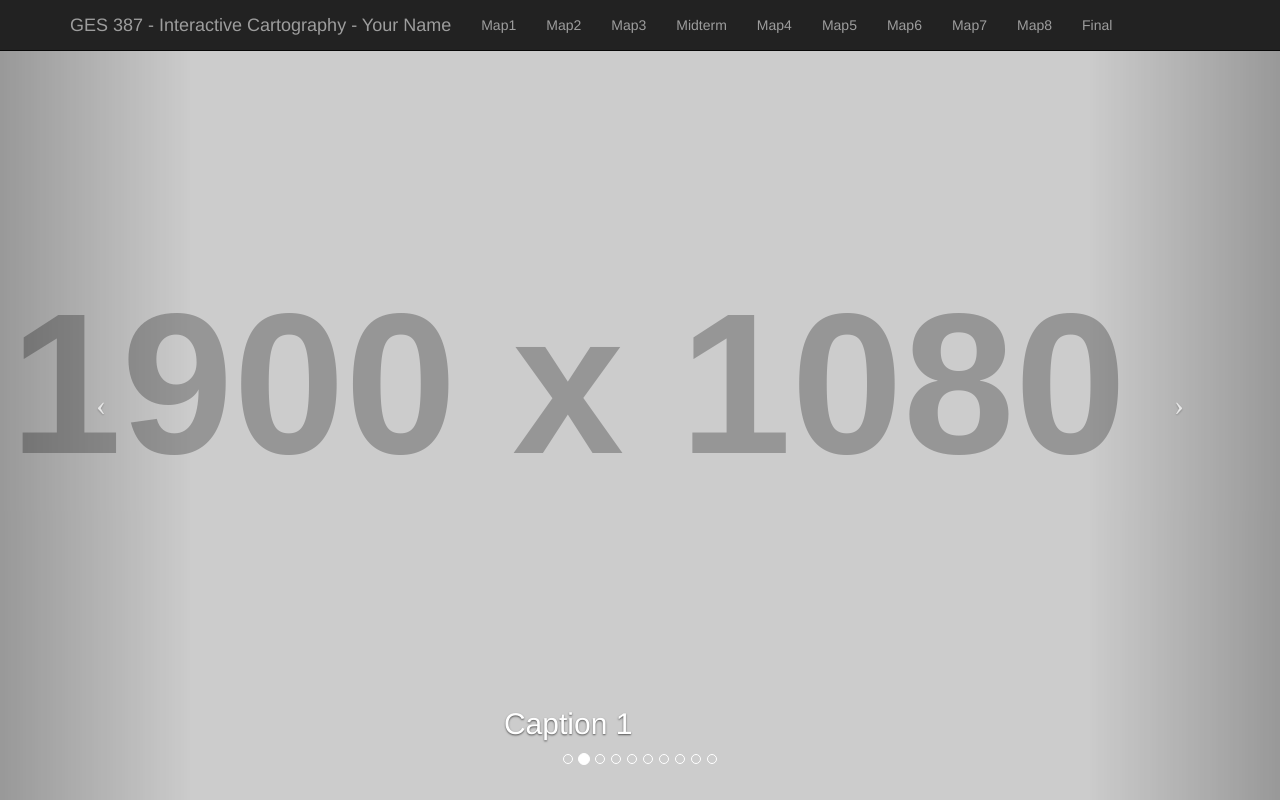
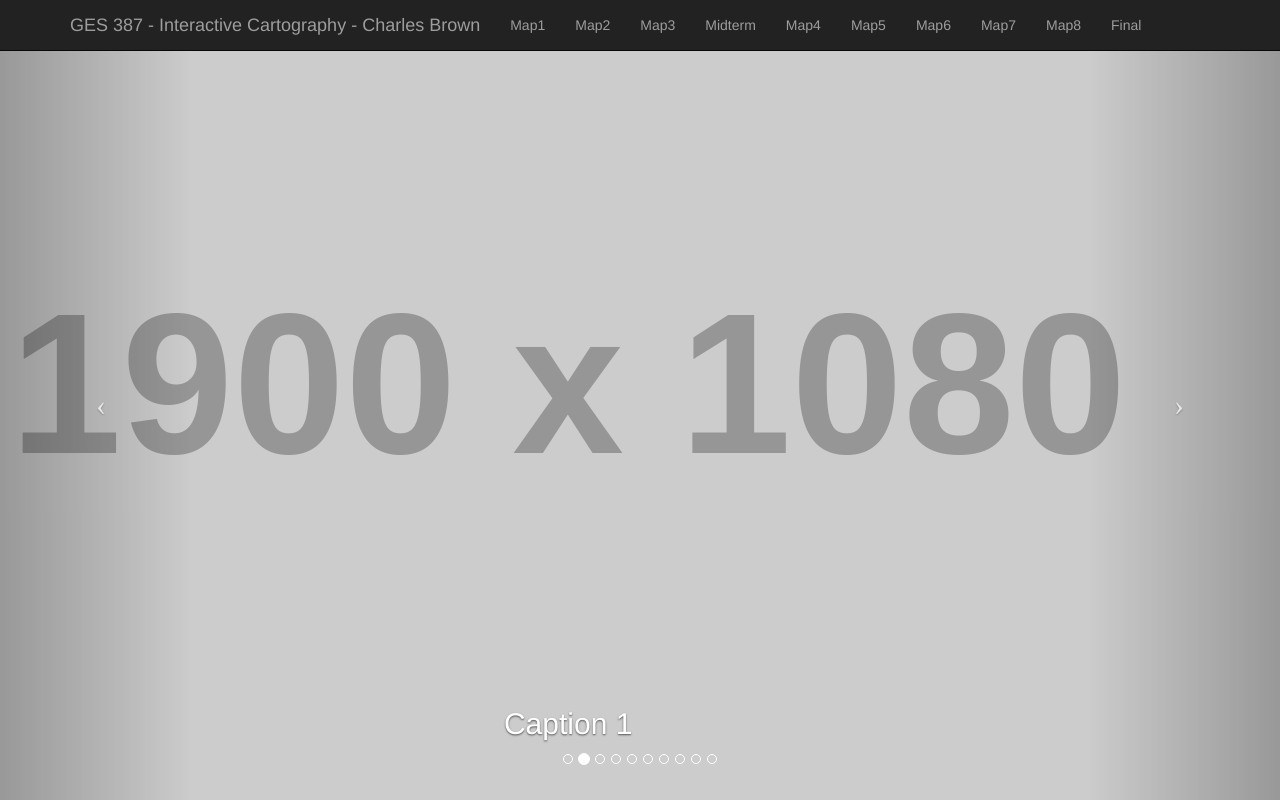
Before and after one commit to c-brown9/ges387, a plain HTML site: page index.html in a window 1280 px wide. Shown: the top 800 px of the page. Drawn offline with Linux system fonts and the light colour scheme; placeholder pictures from the web are drawn by us.

Commit message:
added name

```diff
--- a/index.html
+++ b/index.html
@@ -39,7 +39,7 @@
                     <span class="icon-bar"></span>
                     <span class="icon-bar"></span>
                 </button>
-                <a class="navbar-brand" href="#">GES 387 - Interactive Cartography - Your Name</a>
+                <a class="navbar-brand" href="#">GES 387 - Interactive Cartography - Charles Brown</a>
             </div>
             <div class="collapse navbar-collapse" id="bs-example-navbar-collapse-1" >
                 <ul class="nav navbar-nav">
```
